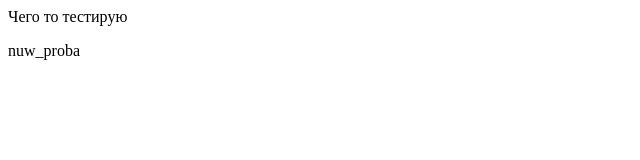
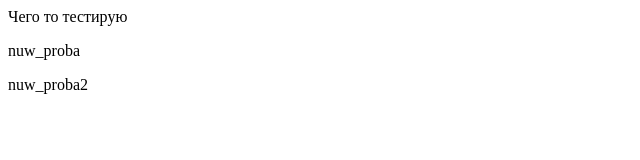
Before and after one commit to Ponomaryov-Igor87/Proba, a plain HTML site: page index.html in a window 1280 px wide. Shown: the whole page, without its empty margins (0-640 px from the left). Drawn offline with Linux system fonts and the light colour scheme.

Commit message:
nuw_proba2

```diff
--- a/index.html
+++ b/index.html
@@ -10,6 +10,7 @@
 <body>
     <div class="test">Чего то тестирую</div>
     <P>nuw_proba</P>
+    <P>nuw_proba2</P>
 </body>
 
 </html>
```
